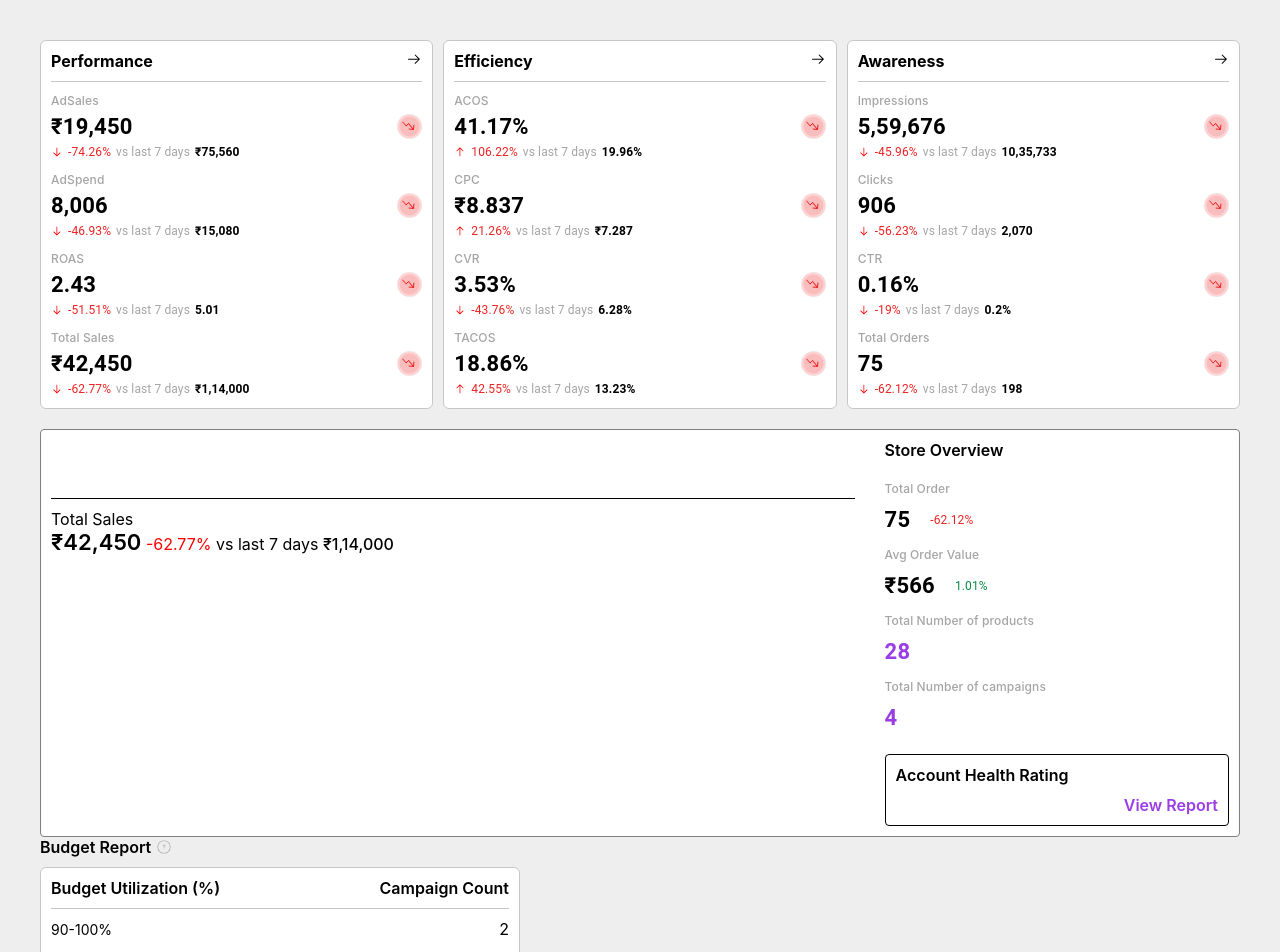
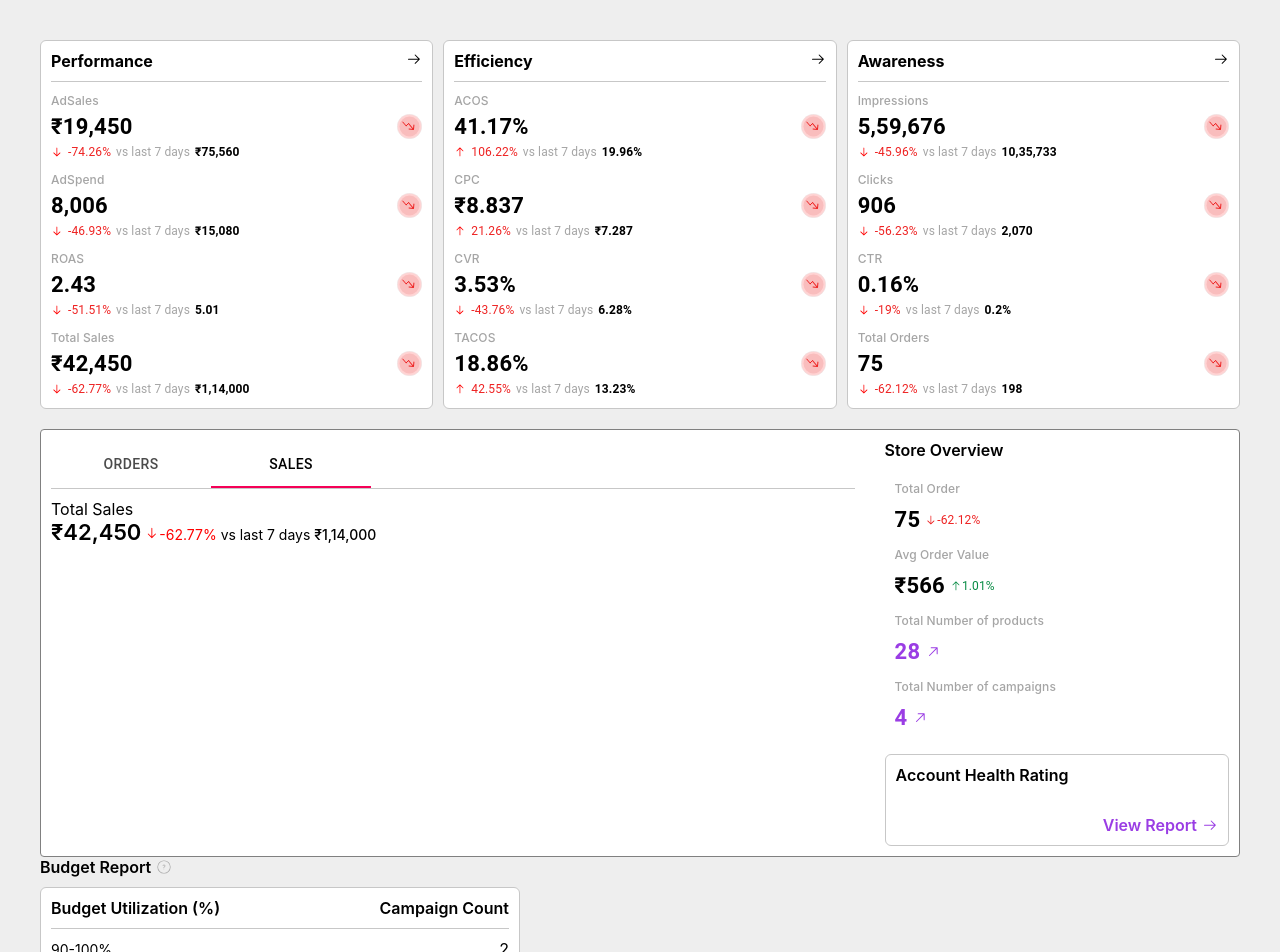
Before and after one commit to Mohit-9440/sellergeni, a React (Create React App) app: page / in a window 1280 px wide. Shown: the top 952 px of the page. Built offline with nearby package versions, Linux system fonts and the light colour scheme.

Commit message:
order sales

```diff
--- a/src/components/DashboardOrderSales/DashBoardOrderSales.js
+++ b/src/components/DashboardOrderSales/DashBoardOrderSales.js
@@ -1,31 +1,40 @@
 import React, { useEffect, useState } from "react";
 import { Typography, Button, TextField, Tabs, Tab } from "@material-ui/core";
 import "./dashboardordersales.css";
+import LineChart from "../LineChart";
+import { GoArrowDown, GoArrowRight, GoArrowUp, GoArrowUpRight } from "react-icons/go";
 
 export default function DashBoardOrderSales() {
+  const value = 1;
   return (
     <>
       <div className="dashboard-head-bottom-left">
         <div className="dashboard-head-bottom-left-top">
-          <Tabs>
-            <Tab>
-              <Typography>Orders</Typography>
-            </Tab>
-            <Tab>Sales</Tab>
-          </Tabs>
+        <Tabs value={value}>
+        <Tab label="Orders">
+          <Typography style={{textTransform: "capitalize"}}>
+            Orders
+          </Typography>
+        </Tab>
+        <Tab label="Sales">
+          <Typography style={{textTransform: "capitalize"}}>
+            Sales
+          </Typography>
+        </Tab>
+      </Tabs>
         </div>
         <div className="dashboard-head-bottom-left-bottom">
           <div className="dashboard-head-graph-hero">
             <div>Total Sales</div>
-            <div style={{ color: "#000" }}>
+            <div style={{ color: "#000", fontSize: '14px' }}>
               <span style={{ fontSize: "22px", fontWeight: "600" }}>
                 ₹42,450
               </span>
-              {"  "} <span style={{ color: "red" }}>-62.77%</span> vs last 7
+              {"  "} <span style={{ color: "red" }}><GoArrowDown color="red"/>-62.77%</span> vs last 7
               days <span style={{ fontWeight: "500" }}>₹1,14,000</span>
             </div>
           </div>
-          <div className="dashboard-head-graph"></div>
+          {/* <div className="dashboard-head-graph"><LineChart/></div> */}
         </div>
       </div>
       <div className="dashboard-head-bottom-right">
@@ -37,7 +46,7 @@ export default function DashBoardOrderSales() {
             </Typography>
             <div className="dashboard-head-bottom-right-2">
               <Typography className="dashboard-head-bottom-right-21">75</Typography>
-              <Typography className="dashboard-head-bottom-right-22" style={{color: "#EE2222"}}>-62.12%</Typography>
+              <Typography className="dashboard-head-bottom-right-22" style={{color: "#ee2222", display: "flex", alignItems:"center"}}><GoArrowDown color="#ee2222"/>-62.12%</Typography>
             </div>
           </div>
           <div className="dashboard-head-bottom-right-data">
@@ -46,7 +55,7 @@ export default function DashBoardOrderSales() {
             </Typography>
             <div className="dashboard-head-bottom-right-2">
               <Typography className="dashboard-head-bottom-right-21">₹566</Typography>
-              <Typography className="dashboard-head-bottom-right-22" style={{color: "#078B44"}}>1.01%</Typography>
+              <Typography className="dashboard-head-bottom-right-22" style={{color: "#078B44", display: "flex", alignItems:"center"}}><GoArrowUp color="#078B44"/>1.01%</Typography>
             </div>
           </div>
           <div className="dashboard-head-bottom-right-data">
@@ -55,7 +64,7 @@ export default function DashBoardOrderSales() {
             </Typography>
             <div className="dashboard-head-bottom-right-2">
               <Typography className="dashboard-head-bottom-right-21" style={{color: "#9A3DE4"}}>28</Typography>
-              <Typography className="dashboard-head-bottom-right-22"></Typography>
+              <GoArrowUpRight color="#9A3DE4"/>
             </div>
           </div>
           <div className="dashboard-head-bottom-right-data">
@@ -64,14 +73,14 @@ export default function DashBoardOrderSales() {
             </Typography>
             <div className="dashboard-head-bottom-right-2">
               <Typography className="dashboard-head-bottom-right-21" style={{color: "#9A3DE4"}}>4</Typography>
-              <Typography className="dashboard-head-bottom-right-22"></Typography>
+              <GoArrowUpRight color="#9A3DE4"/>
             </div>
           </div>
         </div>
         <div className="dashboard-head-bottom-right-bottom">
             <div className="dashboard-head-bottom-right-bottom-heading">Account Health Rating</div>
             <div className="dashboard-head-bottom-right-bottom-progress"></div>
-            <div className="dashboard-head-bottom-right-bottom-view-report">View Report</div>
+            <div className="dashboard-head-bottom-right-bottom-view-report"><GoArrowRight/>View Report</div>
         </div>
       </div>
     </>
--- a/src/components/DashboardOrderSales/dashboardordersales.css
+++ b/src/components/DashboardOrderSales/dashboardordersales.css
@@ -2,10 +2,9 @@
     width: 70%;
 }
 .dashboard-head-bottom-left-top{
-    border-bottom: 1px solid black;
+    border-bottom: 1px solid #c7c7c7;
     display: flex;
     align-items: center;
-    padding-bottom: 10px;
 }
 .dashboard-head-bottom-right{
     width: 30%;
@@ -20,6 +19,7 @@
     display: flex;
     flex-direction: column;
     gap: 10px;
+    padding-inline: 10px;
 }
 .dashboard-head-bottom-right-data{
     display: flex;
@@ -35,7 +35,7 @@
 .dashboard-head-bottom-right-2{
     display: flex;
     flex-direction: row;
-    gap: 20px;
+    gap: 5px;
     align-items: center;
 }
 .dashboard-head-bottom-right-21{
@@ -53,8 +53,8 @@
     display: flex;
     flex-direction: column;
     gap: 5px;
-    border: 1px solid black;
-    border-radius: 4px;
+    border: 1px solid #c7c7c7;
+    border-radius: 6px;
     padding: 10px;
 }
 .dashboard-head-bottom-right-bottom-heading{
@@ -64,8 +64,13 @@
 
 }
 .dashboard-head-bottom-right-bottom-view-report{
+    padding-top: 20px;
+    text-align: right;
     color: #9A3DE4;
-    text-align: right;
+    cursor: pointer;
+    display: flex;
+    align-items: center;
+    gap: 5px;
+    flex-direction: row-reverse;
     font-weight: 600;
-
 }
```
